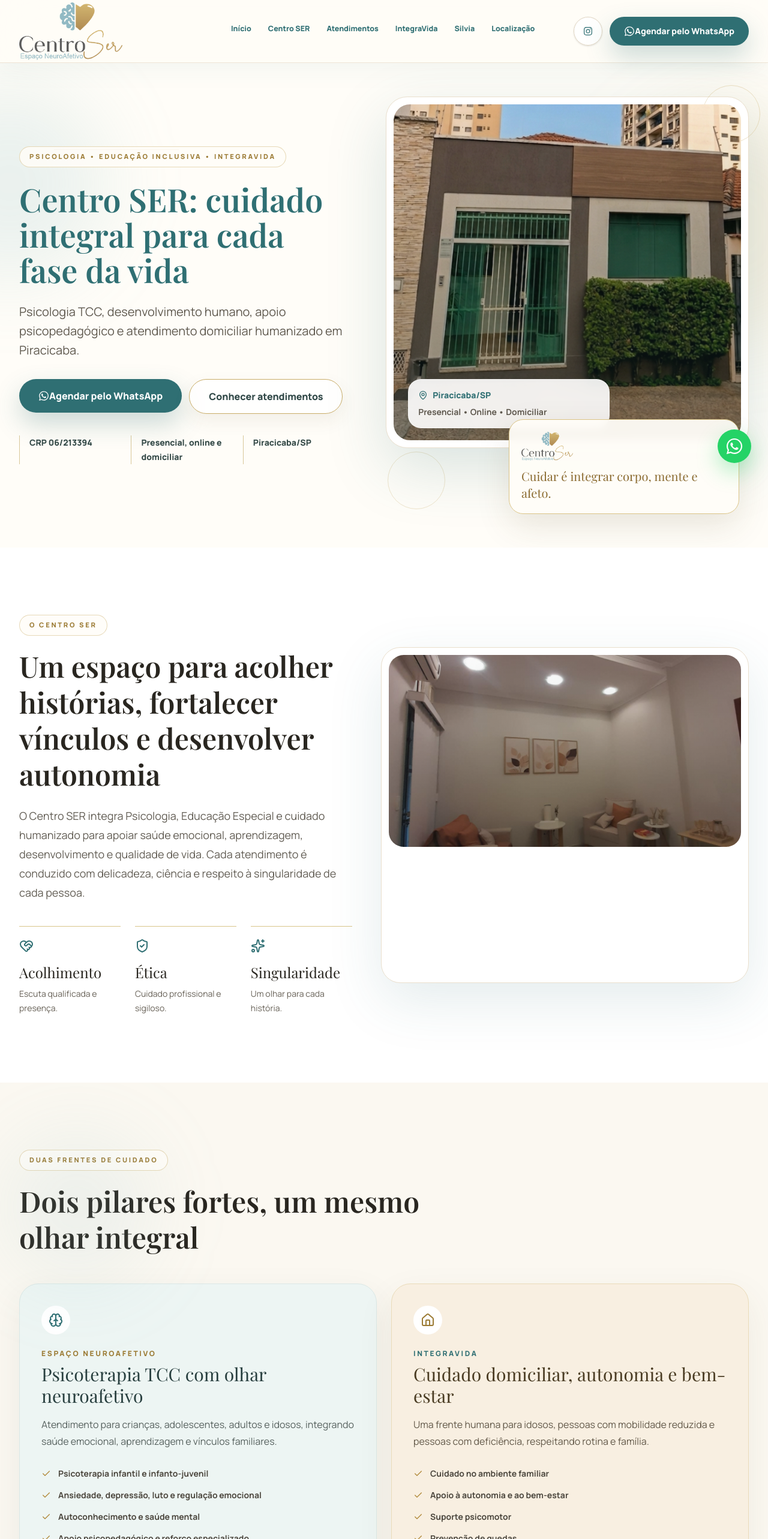
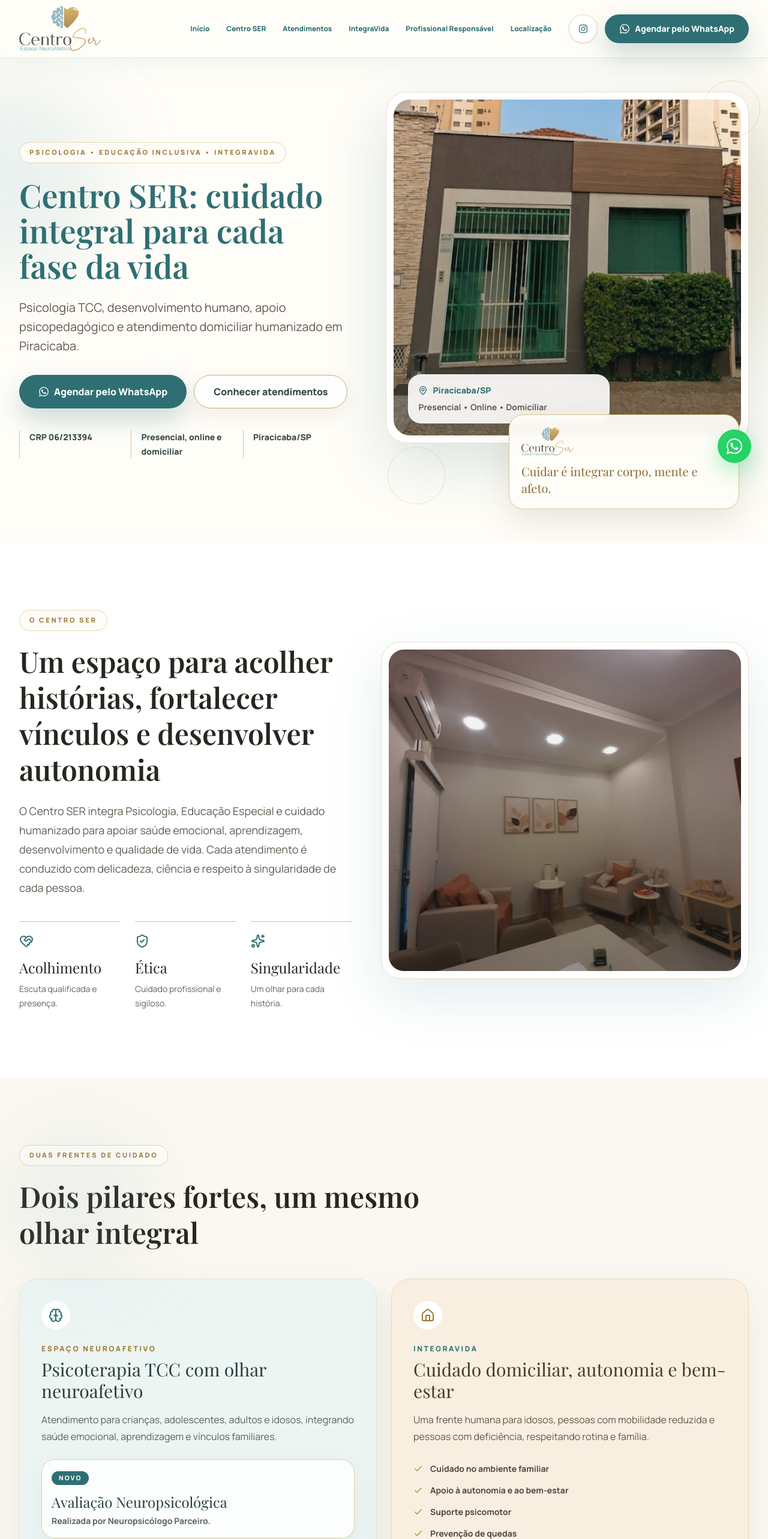
Before and after one commit to leonardocanva3/centro-ser-pop-saude, a Next.js app: page / in a window 1280 px wide. Shown: the top 2566 px of the page at 60% size. Built offline with nearby package versions, Linux system fonts and the light colour scheme; a web font is replaced by a local one.

Commit message:
feat: refinamentos finais do Centro SER

```diff
--- a/src/app/page.tsx
+++ b/src/app/page.tsx
@@ -14,6 +14,7 @@
   "Reforço Escolar Especializado",
   "Apoio Psicopedagógico",
   "Atendimento a Crianças Neurodivergentes",
+  "Avaliação Neuropsicológica",
   "Atendimento Online",
   "Atendimento Domiciliar Humanizado",
   "Atendimento para Idosos",
--- a/src/components/LandingPage.tsx
+++ b/src/components/LandingPage.tsx
@@ -40,7 +40,7 @@
   ["Centro SER", "#centro"],
   ["Atendimentos", "#atendimentos"],
   ["IntegraVida", "#integravida"],
-  ["Silvia", "#silvia"],
+  ["Profissional Responsável", "#silvia"],
   ["Localização", "#localizacao"],
 ] as const;
 
@@ -52,6 +52,11 @@
   { title: "TCC", text: "Prática clínica baseada em evidências.", icon: Stethoscope },
   { title: "Reforço especializado", text: "Apoio pedagógico com olhar inclusivo.", icon: GraduationCap },
   { title: "Neurodivergências", text: "Suporte a crianças, famílias e educadores.", icon: Sparkles },
+  {
+    title: "Avaliação Neuropsicológica",
+    text: "Investigação cognitiva, emocional e comportamental com neuropsicólogo parceiro.",
+    icon: Brain,
+  },
   { title: "Domiciliar", text: "Atendimento humanizado no ambiente familiar.", icon: Home },
 ];
 
@@ -71,7 +76,7 @@
   large?: boolean;
 }) {
   const base =
-    "group relative inline-flex items-center justify-center overflow-hidden rounded-full font-extrabold transition duration-300 focus:outline-none focus:ring-2 focus:ring-[#2f6f73] focus:ring-offset-2";
+    "group relative inline-flex items-center justify-center gap-2 overflow-hidden rounded-full whitespace-nowrap font-extrabold leading-none transition duration-300 focus:outline-none focus:ring-2 focus:ring-[#2f6f73] focus:ring-offset-2";
   const size = large ? "min-h-14 px-8 py-4 text-base" : "min-h-12 px-6 py-3 text-sm";
   const style =
     variant === "primary"
@@ -114,17 +119,21 @@
   src,
   alt,
   className = "",
+  imageClassName = "object-cover",
+  innerClassName = "",
   priority = false,
 }: {
   src: string;
   alt: string;
   className?: string;
+  imageClassName?: string;
+  innerClassName?: string;
   priority?: boolean;
 }) {
   return (
-    <div className={`group relative overflow-hidden rounded-[2rem] border border-[#eadfcd] bg-white p-3 shadow-[0_30px_90px_rgba(47,111,115,0.13)] ${className}`}>
-      <div className="relative h-full min-h-[320px] overflow-hidden rounded-[1.55rem]">
-        <Image src={src} alt={alt} fill sizes="(min-width: 1024px) 48vw, 92vw" className="object-cover transition duration-700 group-hover:scale-[1.035]" priority={priority} />
+    <div className={`group relative flex overflow-hidden rounded-[2rem] border border-[#eadfcd] bg-white p-3 shadow-[0_30px_90px_rgba(47,111,115,0.13)] ${className}`}>
+      <div className={`relative min-h-[320px] flex-1 overflow-hidden rounded-[1.55rem] ${innerClassName}`}>
+        <Image src={src} alt={alt} fill sizes="(min-width: 1024px) 48vw, 92vw" className={`${imageClassName} transition duration-700 group-hover:scale-[1.025]`} priority={priority} />
         <div className="absolute inset-0 bg-[linear-gradient(180deg,rgba(32,61,61,0.02),rgba(32,61,61,0.18))]" />
       </div>
     </div>
@@ -137,21 +146,21 @@
   return (
     <div className="min-h-screen overflow-x-hidden bg-[#fbf8f1] text-[#2f2c27]">
       <header className="sticky top-0 z-50 border-b border-[#eadfcd]/80 bg-[#fffdf8]/88 shadow-[0_12px_42px_rgba(47,111,115,0.06)] backdrop-blur-2xl">
-        <div className="mx-auto flex min-h-[92px] max-w-7xl items-center justify-between gap-5 px-4 sm:px-6 lg:min-h-[104px] lg:px-8">
-          <Link href="#inicio" className="relative h-16 w-48 shrink-0 sm:h-20 sm:w-60 lg:h-24 lg:w-72" aria-label="Ir para o início">
+        <div className="mx-auto flex min-h-[88px] max-w-7xl items-center justify-between gap-4 px-4 sm:px-6 lg:min-h-[96px] lg:px-8">
+          <Link href="#inicio" className="relative h-16 w-48 shrink-0 sm:h-20 sm:w-60 xl:h-[4.75rem] xl:w-64" aria-label="Ir para o início">
             <Image src="/images/marca-dagua.png" alt="Logo Centro SER Espaço NeuroAfetivo" fill sizes="(min-width: 1024px) 288px, (min-width: 640px) 240px, 192px" className="object-contain object-left" priority />
           </Link>
 
-          <nav className="hidden items-center gap-7 xl:flex" aria-label="Navegação principal">
+          <nav className="hidden flex-1 items-center justify-center gap-5 xl:flex" aria-label="Navegação principal">
             {nav.map(([label, href]) => (
-              <Link key={label} href={href} className="group relative pb-2 text-[0.78rem] font-extrabold text-[#2f6f73] transition duration-300 hover:text-[#245d61]">
+              <Link key={label} href={href} className="group relative inline-flex h-12 items-center whitespace-nowrap px-1 text-center text-[0.74rem] font-extrabold leading-none text-[#2f6f73] transition duration-300 hover:text-[#245d61]">
                 {label}
-                <span className="absolute inset-x-0 bottom-0 h-px origin-left scale-x-0 bg-[#c9ad69] transition duration-300 group-hover:scale-x-100" />
+                <span className="absolute inset-x-0 bottom-1 h-px origin-left scale-x-0 bg-[#c9ad69] transition duration-300 group-hover:scale-x-100" />
               </Link>
             ))}
           </nav>
 
-          <div className="hidden items-center gap-3 lg:flex">
+          <div className="hidden shrink-0 items-center gap-3 lg:flex">
             <Link href={instagram} target="_blank" rel="noopener noreferrer" aria-label="Instagram do Centro SER" className="inline-flex h-12 w-12 items-center justify-center rounded-full border border-[#e1d6c3] bg-white/82 text-[#2f6f73] shadow-sm transition duration-300 hover:-translate-y-0.5 hover:border-[#c9ad69] hover:text-[#9b7a33]">
               <FaInstagram />
             </Link>
@@ -260,7 +269,13 @@
               </div>
             </div>
 
-            <EditorialImage src="/images/consultorio-1.jpg" alt="Consultório acolhedor do Centro SER" className="min-h-[420px] lg:min-h-[560px]" />
+            <EditorialImage
+              src="/images/consultorio-1.jpg"
+              alt="Consultório acolhedor do Centro SER"
+              className="min-h-[420px] lg:min-h-[560px]"
+              imageClassName="object-cover object-center"
+              innerClassName="min-h-[420px] lg:min-h-[536px]"
+            />
           </div>
         </section>
 
@@ -284,6 +299,13 @@
                 <p className="mt-4 leading-7 text-[#56615e]">
                   Atendimento para crianças, adolescentes, adultos e idosos, integrando saúde emocional, aprendizagem e vínculos familiares.
                 </p>
+                <div className="mt-6 rounded-[1.35rem] border border-[#d8c078]/70 bg-white/82 p-4 shadow-[0_16px_42px_rgba(47,111,115,0.08)]">
+                  <span className="inline-flex rounded-full bg-[#2f6f73] px-3 py-1 text-[0.66rem] font-extrabold uppercase tracking-[0.2em] text-white">
+                    NOVO
+                  </span>
+                  <p className="mt-3 font-serif text-2xl leading-8 text-[#283f3f]">Avaliação Neuropsicológica</p>
+                  <p className="mt-1 text-sm font-bold leading-6 text-[#56615e]">Realizada por Neuropsicólogo Parceiro.</p>
+                </div>
                 <ul className="mt-7 grid gap-3">
                   {["Psicoterapia infantil e infanto-juvenil", "Ansiedade, depressão, luto e regulação emocional", "Autoconhecimento e saúde mental", "Apoio psicopedagógico e reforço especializado", "Orientação familiar e neurodivergências"].map((item) => (
                     <Bullet key={item}>{item}</Bullet>
@@ -335,35 +357,85 @@
         </section>
 
         <section id="silvia" className="bg-[#fbf8f1]">
-          <div className="mx-auto grid max-w-7xl items-center gap-12 px-4 py-20 sm:px-6 lg:grid-cols-[0.82fr_1fr] lg:px-8 lg:py-28">
-            <div className="relative rounded-[2rem] border border-[#eadfcd] bg-white p-8 shadow-[0_24px_70px_rgba(45,63,61,0.1)] transition duration-300 hover:-translate-y-1 hover:shadow-[0_30px_82px_rgba(47,111,115,0.12)]">
-              <div className="absolute right-8 top-8 h-20 w-20 rounded-full border border-[#d8c078]/40" />
-              <div className="relative mx-auto h-28 w-64 max-w-full">
-                <Image src="/images/marca-dagua.png" alt="Marca Centro SER" fill sizes="256px" className="object-contain" />
-              </div>
-              <div className="mt-8 rounded-[1.5rem] bg-[#edf5f3] p-6">
-                <p className="text-sm font-extrabold uppercase tracking-[0.2em] text-[#9b7a33]">Profissional responsável</p>
-                <h3 className="mt-3 font-serif text-3xl text-[#283f3f]">Silvia Helena Tamborim</h3>
-                <p className="mt-2 text-[#5f594f]">Psicóloga TCC • Pedagoga • Especialista em Educação Inclusiva</p>
+          <div className="mx-auto grid max-w-7xl items-center gap-12 px-4 py-20 sm:px-6 lg:grid-cols-[0.92fr_1fr] lg:px-8 lg:py-28">
+            <div className="relative">
+              <div className="absolute -left-5 top-10 hidden h-28 w-28 rounded-full border border-[#d8c078]/35 lg:block" />
+              <EditorialImage
+                src="/images/silvia-retrato-principal.jpeg"
+                alt="Retrato profissional de Silvia Helena Tamborim"
+                className="min-h-[560px] bg-[#fffdf8] lg:min-h-[700px]"
+                imageClassName="object-contain object-top"
+                innerClassName="min-h-[536px] bg-[#f6efe5] lg:min-h-[676px]"
+                priority
+              />
+              <div className="relative ml-auto mr-4 -mt-14 max-w-sm rounded-[1.45rem] border border-[#dbc487] bg-[#fffdf8]/95 p-5 shadow-[0_20px_55px_rgba(92,74,37,0.13)] backdrop-blur">
+                <p className="text-xs font-extrabold uppercase tracking-[0.22em] text-[#9b7a33]">Profissional responsável</p>
+                <p className="mt-2 font-serif text-2xl leading-8 text-[#2f6f73]">CRP 06/213394</p>
               </div>
             </div>
 
             <div>
-              <Eyebrow>Silvia Tamborim</Eyebrow>
+              <Eyebrow>Profissional Responsável</Eyebrow>
               <h2 className="mt-5 font-serif text-4xl font-semibold leading-tight text-[#292620] sm:text-5xl">
-                Autoridade clínica com escuta humana e trajetória em educação inclusiva
+                Silvia Helena Tamborim
               </h2>
-              <p className="mt-6 text-lg leading-8 text-[#625d54]">
-                Com mais de 25 anos de experiência nas áreas da educação, educação especial e cuidado humano, Silvia une Psicologia TCC, prática pedagógica e inclusão para oferecer um atendimento sensível, técnico e profundamente respeitoso.
-              </p>
-              <div className="mt-8 grid gap-3 sm:grid-cols-2">
-                {["Psicóloga TCC", "Pedagoga", "Especialista em Educação Inclusiva", "Mais de 25 anos de experiência", "CRP 06/213394", "Crianças, adolescentes, adultos e idosos"].map((item) => (
-                  <div key={item} className="rounded-2xl border border-[#eadfcd] bg-white px-5 py-4 text-sm font-extrabold text-[#3d3932]">
+              <div className="mt-6 grid gap-3 sm:grid-cols-2">
+                {[
+                  "Psicóloga Clínica",
+                  "CRP 06/213394",
+                  "Especialista em Terapia Cognitivo-Comportamental",
+                  "Pedagoga",
+                  "Especialista em Educação Inclusiva",
+                  "Mais de 25 anos de experiência",
+                ].map((item) => (
+                  <div key={item} className="rounded-2xl border border-[#eadfcd] bg-white px-5 py-4 text-sm font-extrabold leading-6 text-[#3d3932] shadow-[0_12px_32px_rgba(45,63,61,0.05)]">
                     {item}
                   </div>
                 ))}
               </div>
+              <p className="mt-8 text-lg leading-8 text-[#625d54]">
+                Silvia conduz um trabalho clínico marcado por escuta, ética e precisão técnica. Sua trajetória integra Psicologia, Terapia Cognitivo-Comportamental, Pedagogia e Educação Inclusiva para construir planos de cuidado sensíveis à história, ao contexto familiar e às necessidades de cada pessoa.
+              </p>
+              <p className="mt-5 text-lg leading-8 text-[#625d54]">
+                No Centro SER, sua atuação une acolhimento e método, oferecendo um acompanhamento humanizado para desenvolvimento emocional, aprendizagem, autonomia e qualidade de vida.
+              </p>
             </div>
+          </div>
+
+          <div className="mx-auto grid max-w-7xl items-center gap-12 px-4 pb-20 sm:px-6 lg:grid-cols-[1fr_0.92fr] lg:px-8 lg:pb-28">
+            <div>
+              <Eyebrow>Formação e Experiência</Eyebrow>
+              <h2 className="mt-5 font-serif text-4xl font-semibold leading-tight text-[#292620] sm:text-5xl">
+                Formação sólida para um cuidado completo e confiável
+              </h2>
+              <p className="mt-6 text-lg leading-8 text-[#625d54]">
+                Uma atuação construída na interseção entre saúde mental, educação e inclusão, com repertório para acolher demandas clínicas, familiares, escolares e domiciliares com segurança, clareza e responsabilidade.
+              </p>
+              <div className="mt-8 grid gap-3 sm:grid-cols-2">
+                {[
+                  "Psicóloga Clínica",
+                  "Pedagoga",
+                  "Especialista em Educação Inclusiva",
+                  "Terapia Cognitivo-Comportamental",
+                  "Atendimento Presencial",
+                  "Atendimento Online",
+                  "Atendimento Domiciliar",
+                ].map((item) => (
+                  <div key={item} className="flex items-center gap-3 rounded-2xl border border-[#eadfcd] bg-white px-5 py-4 text-sm font-extrabold text-[#3d3932] shadow-[0_12px_32px_rgba(45,63,61,0.05)]">
+                    <Check className="shrink-0 text-[#b28b3d]" size={17} />
+                    <span>{item}</span>
+                  </div>
+                ))}
+              </div>
+            </div>
+
+            <EditorialImage
+              src="/images/silvia-formacao-experiencia.jpeg"
+              alt="Silvia Helena Tamborim em ambiente profissional"
+              className="min-h-[540px] bg-[#fffdf8] lg:min-h-[660px]"
+              imageClassName="object-contain object-top"
+              innerClassName="min-h-[516px] bg-[#f6efe5] lg:min-h-[636px]"
+            />
           </div>
         </section>
 
```
Also changed, not shown: public/images/silvia-formacao-experiencia.jpeg (added), public/images/silvia-retrato-principal.jpeg (added).
